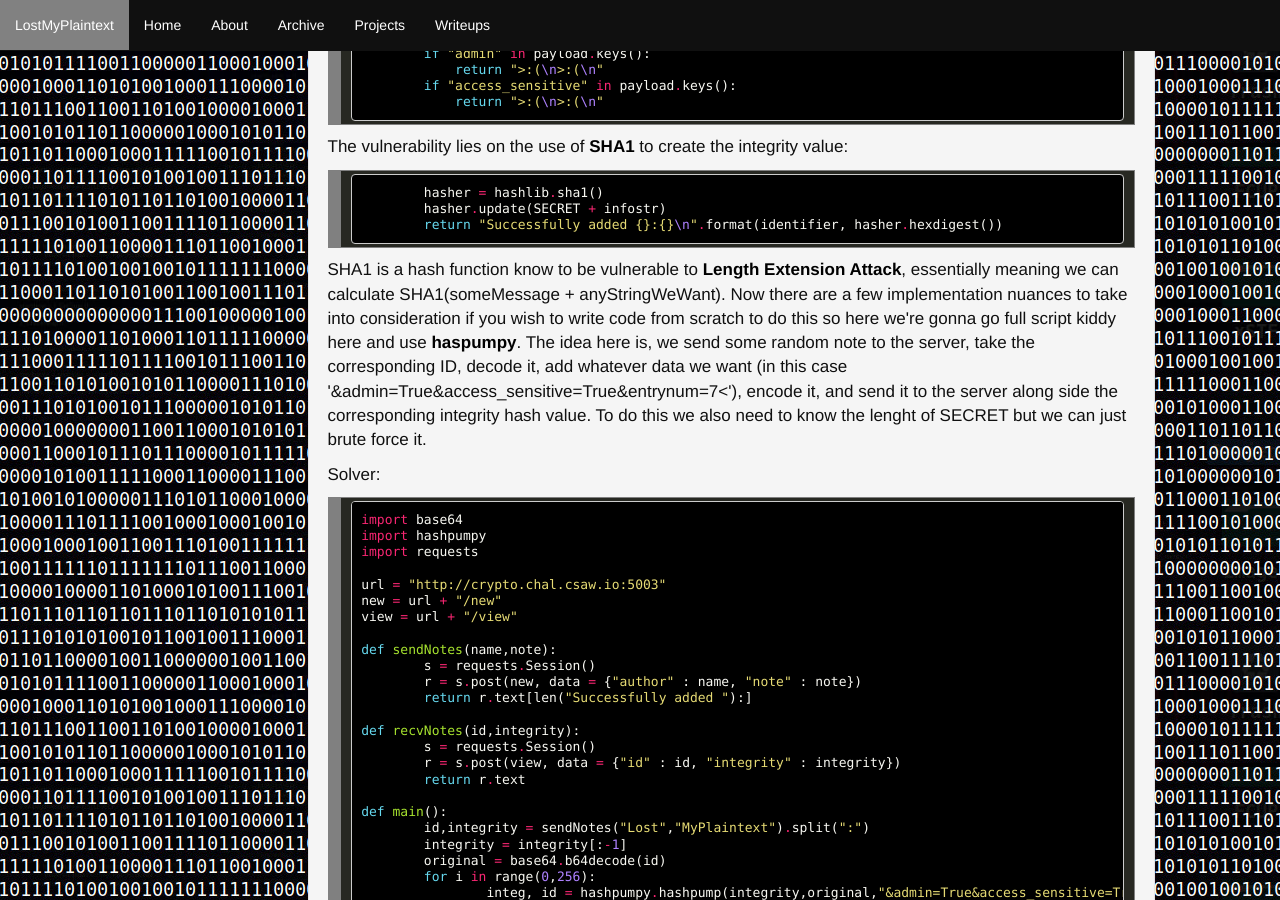
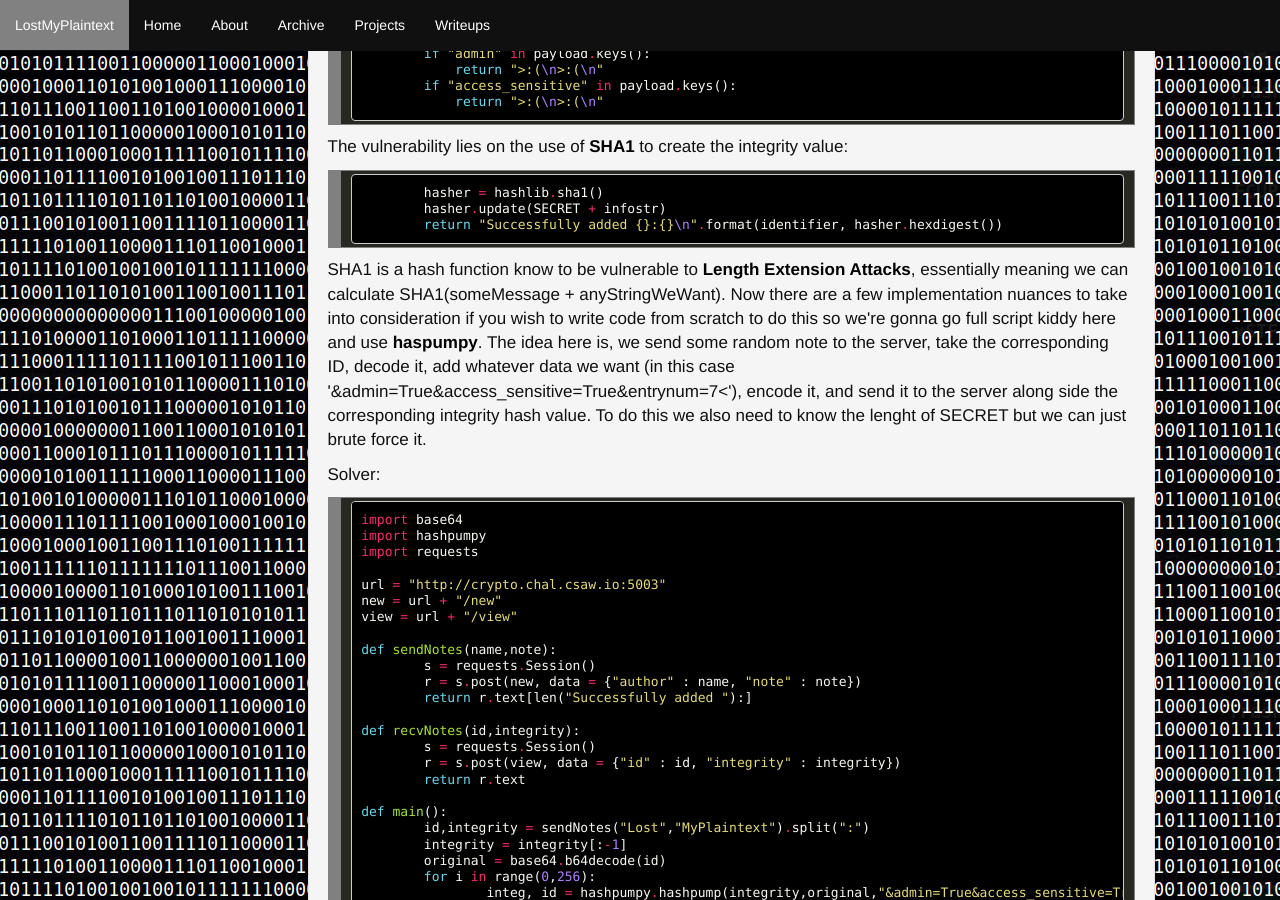
Before and after one commit to 0xA2/0xA2.github.io, a Jekyll site: the page built from _posts/2020-09-17-csawCTF2020quals.markdown, in a window 1280 px wide and 900 px high, scrolled down 12253 px. Built offline with Jekyll 4.4.1, drawn with Linux system fonts in a browser that asks for light colours.

Commit message:
Update 2020-09-17-csawCTF2020quals.markdown

```diff
--- a/_posts/2020-09-17-csawCTF2020quals.markdown
+++ b/_posts/2020-09-17-csawCTF2020quals.markdown
@@ -453,7 +453,7 @@ ul {
         <span style="color: #66d9ef">return</span> <span style="color: #e6db74">&quot;Successfully added {}:{}</span><span style="color: #ae81ff">\n</span><span style="color: #e6db74">&quot;</span><span style="color: #f92672">.</span><span style="color: #f8f8f2">format(identifier,</span> <span style="color: #f8f8f2">hasher</span><span style="color: #f92672">.</span><span style="color: #f8f8f2">hexdigest())</span>
 </pre></div>
 <p></p>
-<p>SHA1 is a hash function know to be vulnerable to <a href="https://en.wikipedia.org/wiki/Length_extension_attack"><b>Length Extension Attack</b></a>, essentially meaning we can calculate SHA1(someMessage + anyStringWeWant). Now there are a few implementation nuances to take into consideration if you wish to write code from scratch to do this so here we're gonna go full script kiddy here and use <a href="https://github.com/bwall/HashPump"><b>haspumpy</b></a>. The idea here is, we send some random note to the server, take the corresponding ID, decode it, add whatever data we want (in this case '&admin=True&access_sensitive=True&entrynum=7<'), encode it, and send it to the server along side the corresponding integrity hash value. To do this we also need to know the lenght of SECRET but we can just brute force it.</p>
+<p>SHA1 is a hash function know to be vulnerable to <a href="https://en.wikipedia.org/wiki/Length_extension_attack"><b>Length Extension Attacks</b></a>, essentially meaning we can calculate SHA1(someMessage + anyStringWeWant). Now there are a few implementation nuances to take into consideration if you wish to write code from scratch to do this so we're gonna go full script kiddy here and use <a href="https://github.com/bwall/HashPump"><b>haspumpy</b></a>. The idea here is, we send some random note to the server, take the corresponding ID, decode it, add whatever data we want (in this case '&admin=True&access_sensitive=True&entrynum=7<'), encode it, and send it to the server along side the corresponding integrity hash value. To do this we also need to know the lenght of SECRET but we can just brute force it.</p>
 <p>Solver:</p>
 <div style="background: #272822; overflow:auto;width:auto;border:solid gray;border-width:.1em .1em .1em .8em;padding:.2em .6em;"><pre style="margin: 0; line-height: 125%"><span style="color: #f92672">import</span> <span style="color: #f8f8f2">base64</span>
 <span style="color: #f92672">import</span> <span style="color: #f8f8f2">hashpumpy</span>
```
